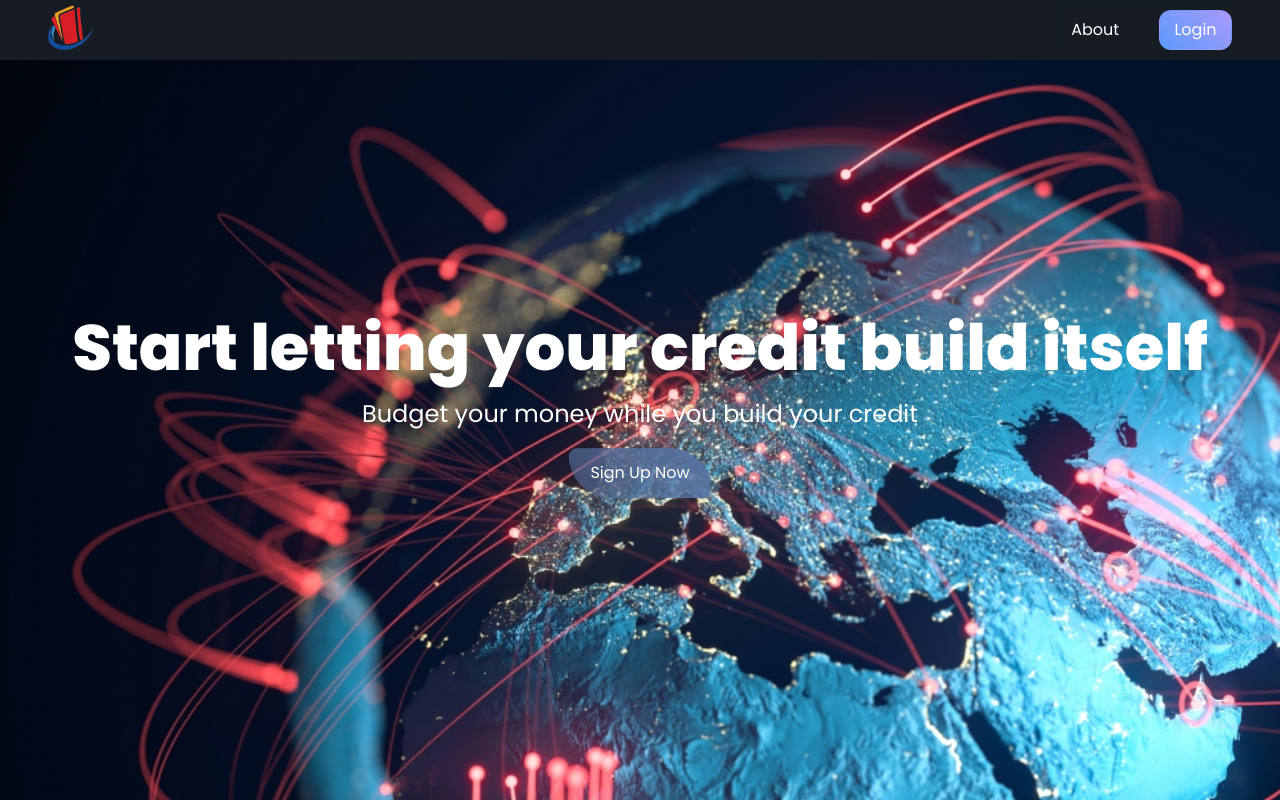
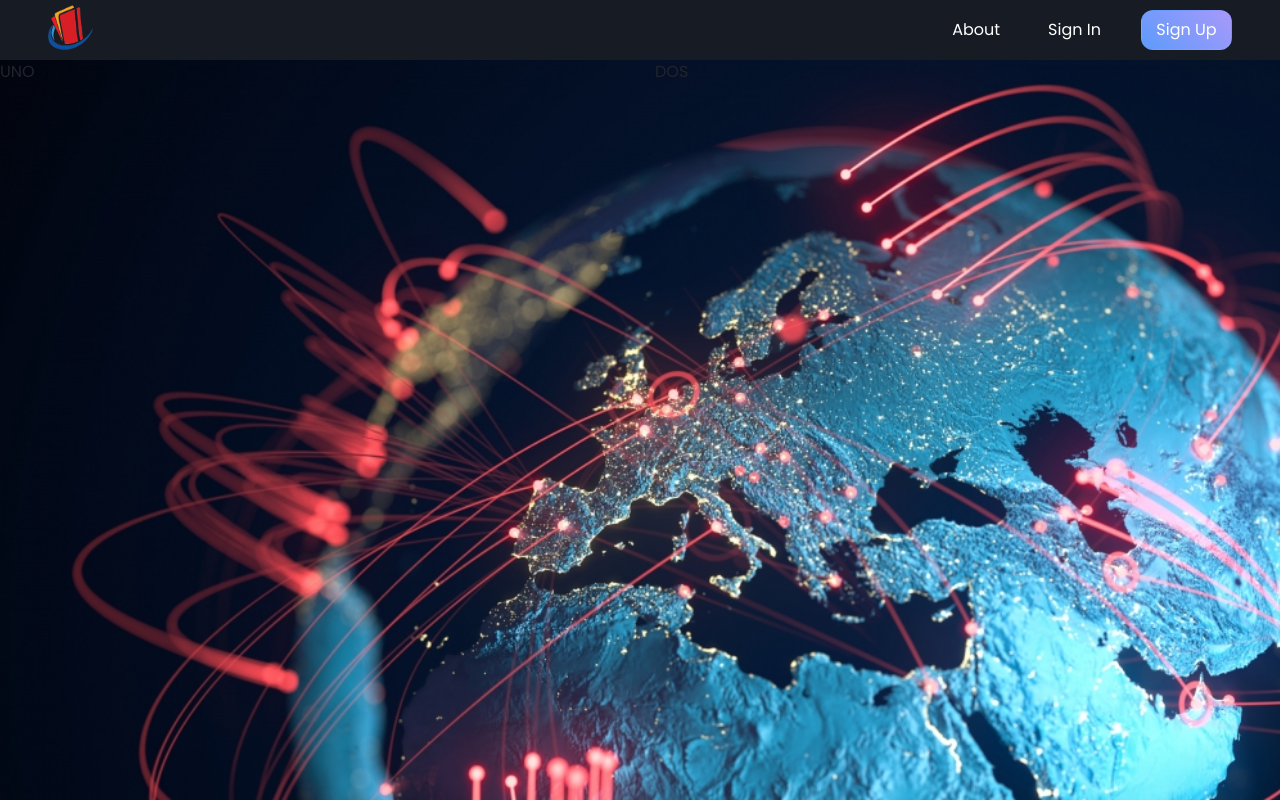
Before and after one commit to honestabej/cctracker, a React (Create React App) app in the folder react-fe/: page / in a window 1280 px wide. Built offline with nearby package versions, Linux system fonts and the light colour scheme.

Commit message:
Home page edits

```diff
--- a/react-fe/src/App.jsx
+++ b/react-fe/src/App.jsx
@@ -15,7 +15,7 @@ function App() {
   // }, []);
 
   // if(!token) {
-  //   return <Login setToken={setToken} />
+  //   return <signin setToken={setToken} />
   // }
 
   return (
--- a/react-fe/src/components/Header/Header.jsx
+++ b/react-fe/src/components/Header/Header.jsx
@@ -36,7 +36,7 @@ const Header = () => {
 
     const ctaClickHandler = () => {
       menuToggleHandler();
-      history.push("/login");
+      history.push("/signup");
     };
 
     return (
@@ -54,8 +54,11 @@ const Header = () => {
               <li>
                 <a>About</a>
               </li>
+              <li>
+                <a href="/signin">Sign In</a>
+              </li>
             </ul>
-            <button onClick={ctaClickHandler}>Login</button>
+            <button onClick={ctaClickHandler}>Sign Up</button>
           </nav>
           <div className={classes.header__content__toggle}>
               {!menuOpen ? (
--- a/react-fe/src/pages/Home/Home.jsx
+++ b/react-fe/src/pages/Home/Home.jsx
@@ -6,26 +6,21 @@ import { faUser } from '@fortawesome/free-solid-svg-icons';
 
 function Home() {
   return (
-    <>
-      <div className="bg">
-        <div className="home-text-area">
-          <div className="home-text-main">
-            Start letting your credit build itself
+    <div className="home-container">
+      <div className="main-container">
+        <div className="row">
+          <div className="col-lg-6 uno">
+            UNO
           </div>
-          <div className="home-text-sub">
-            Budget your money while you build your credit
-          </div>
-          <div className="home-btn">
-            <button className="btn-style">
-              Sign Up Now
-            </button>
+          <div className="col-lg-6 dos">
+            DOS
           </div>
         </div>
       </div>
-      <div className="about">
+      <div className="about-container">
 
       </div>
-    </>
+    </div>
   )
 }
 
--- a/react-fe/src/pages/Home/Home.scss
+++ b/react-fe/src/pages/Home/Home.scss
@@ -1,6 +1,11 @@
 @import './../../globalStyles/variables.scss';
 
-.bg {
+
+
+
+/*************************************************************/
+
+.home-container {
   background-color: blue;
   width: 100%;
   height: calc(100vh - 60px);
--- a/react-fe/src/pages/Main.jsx
+++ b/react-fe/src/pages/Main.jsx
@@ -3,7 +3,7 @@ import { Switch, Route } from 'react-router-dom';
 
 import Home from './Home/Home';
 import Signup from './Signup/Signup';
-import Login from './Login/Login';
+import SignIn from './SignIn/SignIn';
 import Dashboard from './Dashboard/Dashboard';
 import Preferences from './Preferences/Preferences';
 
@@ -12,7 +12,7 @@ const Main = () => {
     <Switch>
       <Route exact path='/' component={Home}></Route>
       <Route exact path='/signup' component={Signup}></Route>
-      <Route exact path='/login' component={Login}></Route>
+      <Route exact path='/signin' component={SignIn}></Route>
       <Route exact path='/dashboard' component={Dashboard}></Route>
       <Route exact path='/preferences' component={Preferences}></Route>
     </Switch>
--- a/react-fe/src/pages/Login/Login.jsx
+++ b/react-fe/src/pages/SignIn/SignIn.jsx
@@ -1,5 +1,5 @@
 import React, { useState } from 'react';
-import './Login.scss';
+import './SignIn.scss';
 import PropTypes from 'prop-types';
 
 async function loginUser(credentials) {
@@ -27,7 +27,7 @@ export default function Login({ setToken }) {
   }
 
   return(
-    <div className="container">
+    <div className="signin-container">
       <div className="wrapper">
         <div className="title">
           <span>Welcome Back!</span>
@@ -46,7 +46,7 @@ export default function Login({ setToken }) {
             <label class="placeholder">Password</label>
           </div>
           <div class="pass"><a href="#">Forgot password?</a></div>
-          <div class="rowLogin button">
+          <div class="button-container button">
             <input type="submit" value="Login" />
           </div>
           <hr />
--- a/react-fe/src/pages/Login/Login.scss
+++ b/react-fe/src/pages/SignIn/SignIn.scss
@@ -12,18 +12,18 @@ body {
   overflow: show;
 }
 
-.container {
+.signin-container {
   max-width: 440px;
   padding: 0 20px;
   margin: 50px auto;
 }
 
-// Floating box around login items
+// Floating box around signin items
 .wrapper {
   width: 100%;
   border-radius: 5px;
   background:
-      url('../../images/LoginBorderBottom.png'),
+      url('../../images/SignInBorderBottom.png'),
       $siteBlack;
   background-repeat: no-repeat;
   background-size: cover;
@@ -42,7 +42,7 @@ body {
   justify-content: center;
 }
 
-// Keep login items inside floating box
+// Keep signin items inside floating box
 .wrapper form{
   padding: 10px 15px 25px 15px;
 }
@@ -82,7 +82,7 @@ body {
   width: 73px;
 }
 
-// Spacing for login items
+// Spacing for signin items
 .wrapper form .input-container{
   height: $itemHeight;
   margin-bottom: 30px;
@@ -161,13 +161,13 @@ form .row input:focus{
   text-decoration: underline;
 }
 
-// Alignment of login button
-.wrapper form .rowLogin{
+// Alignment of signin button
+.wrapper form .button-container{
   text-align: center;
 }
 
-// Styling for login button
-.wrapper form .rowLogin input{
+// Styling for signin button
+.wrapper form .button-container input{
   height: $itemHeight;
   width: 85%;
   border-radius: $buttonRadius;
@@ -176,7 +176,7 @@ form .row input:focus{
   transition: all 0.3s ease;
 }
 
-// Login button decoration
+// signin button decoration
 .wrapper form .button input{
   color: #fff;
   font-size: 20px;
@@ -188,7 +188,7 @@ form .row input:focus{
   cursor: pointer;
 }
 
-// Login button hover decoration
+// signin button hover decoration
 form .button input:hover{
   border-color: $sitePurple;
   background: rgba($siteBlue, 0.1);
```
Also changed, not shown: react-fe/src/images/SignInBorderBottom.png (renamed from react-fe/src/images/LoginBorderBottom.png), 1 other file (tests, documents, lock files or other folders).
